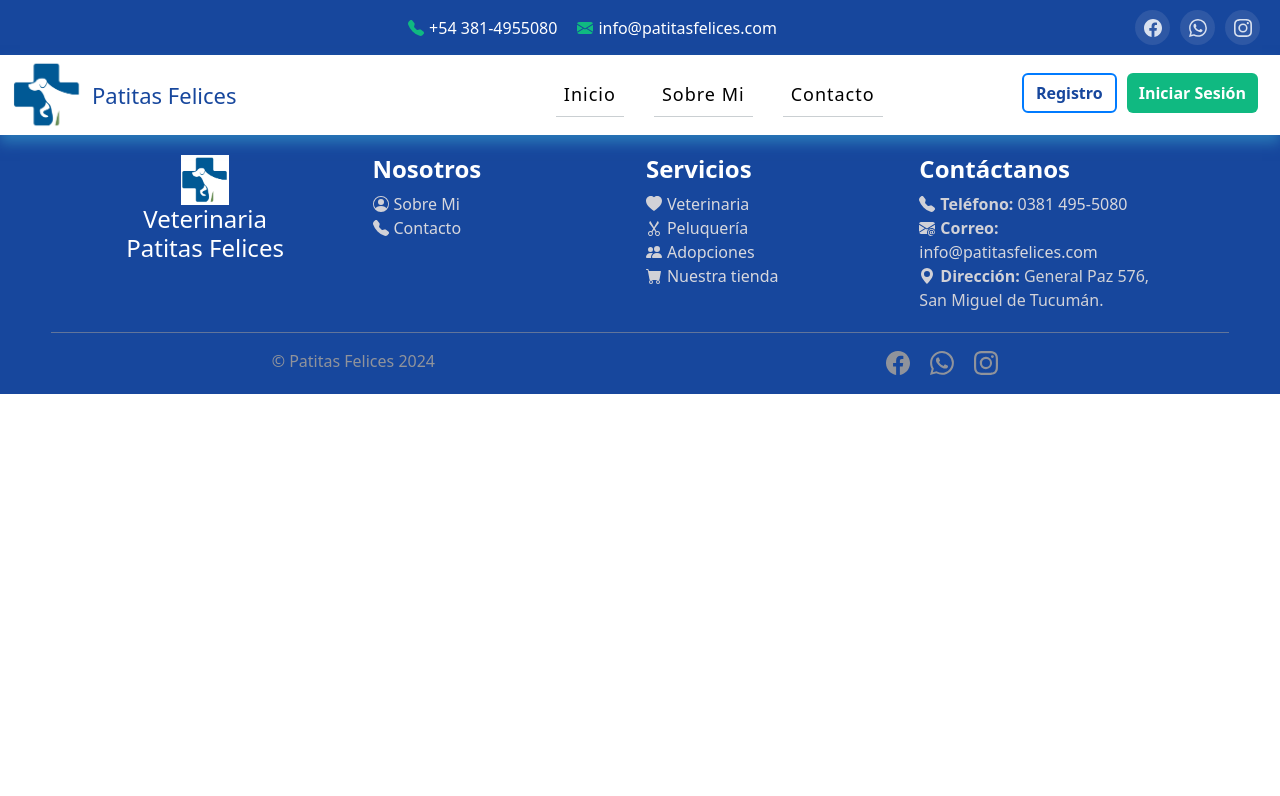
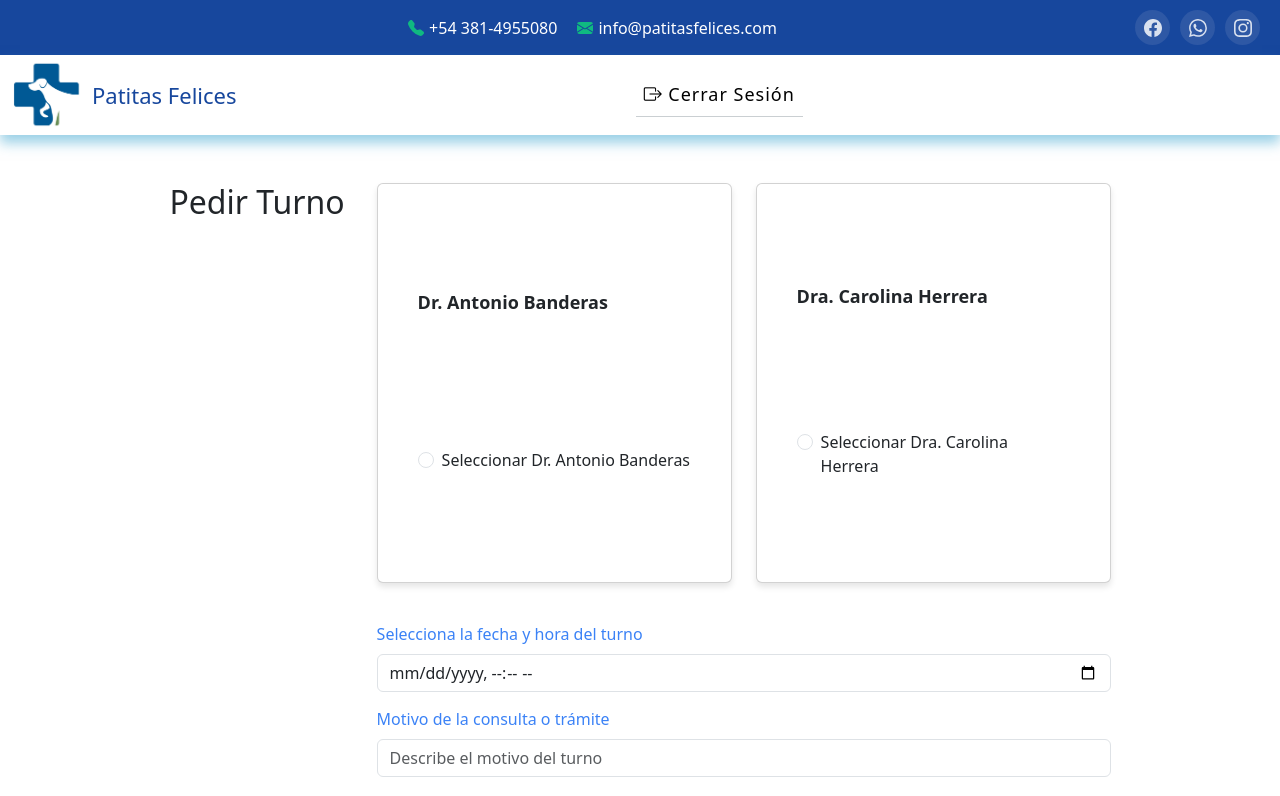
Before and after one commit to JuanDiaz26/Veterinaria---Patitas-Felices, a React (Vite) app: page /paciente in a window 1280 px wide. Shown: the top 796 px of the page. Built offline with nearby package versions, Linux system fonts and the light colour scheme.

Commit message:
terminando de ajustar el codigo del registro, inicio de sesion, y las interfaces de paciente y admin

```diff
--- a/src/App.jsx
+++ b/src/App.jsx
@@ -9,25 +9,33 @@ import SobreMi from './pages/SobreMi';
 import Contacto from './pages/Contacto';
 import Error from './pages/Error';
 import AdminInterfaz from './pages/AdminInterfaz';
+import PacienteInterfaz from './pages/PacienteInterfaz';
 
 const App = () => {
-  const [esAdmin, setEsAdmin] = useState(false); // Estado para controlar si el usuario es admin
-  const [isAuthenticated, setIsAuthenticated] = useState(false); // Estado para saber si el usuario está autenticado
+  const [esAdmin, setEsAdmin] = useState(false);
+  const [esPaciente, setEsPaciente] = useState(false);
+  const [isAuthenticated, setIsAuthenticated] = useState(false);
 
   const cerrarSesion = () => {
-    setIsAuthenticated(false); // Cambia el estado de autenticación
-    setEsAdmin(false); // También puedes limpiar el estado de admin
+    setIsAuthenticated(false);
+    setEsAdmin(false);
+    setEsPaciente(false);
   };
 
   const iniciarSesionComoAdmin = () => {
-    setIsAuthenticated(true); // El usuario está autenticado
-    setEsAdmin(true); // El usuario es un administrador
+    setIsAuthenticated(true);
+    setEsAdmin(true);
+  };
+
+  const iniciarSesionComoPaciente = () => {
+    setIsAuthenticated(true);
+    setEsPaciente(true);
   };
 
   return (
     <BrowserRouter>
       <TopBar />
-      <Navbar esAdmin={esAdmin} cerrarSesion={cerrarSesion} />
+      <Navbar esAdmin={esAdmin} esPaciente={esPaciente} cerrarSesion={cerrarSesion} />
       <Routes>
         <Route path="/" element={<Inicio />} />
         <Route path="/detalle-planes" element={<DetallePlanes />} />
@@ -35,10 +43,9 @@ const App = () => {
         <Route path="/contacto" element={<Contacto />} />
         <Route path="/error" element={<Error />} />
         <Route path="/admin" element={<AdminInterfaz iniciarSesionComoAdmin={iniciarSesionComoAdmin} />} />
+        <Route path="/paciente" element={<PacienteInterfaz iniciarSesionComoPaciente={iniciarSesionComoPaciente} />} />
       </Routes>
-
-      {/* Condicional para no mostrar el Footer solo en la ruta '/admin' */}
-      {window.location.pathname !== '/admin' && <Footer />}
+      {window.location.pathname !== '/admin' && window.location.pathname !== '/paciente' && <Footer />}
     </BrowserRouter>
   );
 };
--- a/src/components/Navbar.jsx
+++ b/src/components/Navbar.jsx
@@ -9,7 +9,7 @@ import './Navbar.css';
 import InicioModal from './InicioModal';
 import RegistroModal from './RegistroModal';
 
-const Navbar = ({ esAdmin, cerrarSesion }) => {
+const Navbar = ({ esAdmin, esPaciente, cerrarSesion }) => {
   const [mostrarRegistro, setMostrarRegistro] = useState(false);
   const [mostrarInicio, setMostrarInicio] = useState(false);
   const [mostrarConfirmacion, setMostrarConfirmacion] = useState(false);
@@ -38,20 +38,18 @@ const Navbar = ({ esAdmin, cerrarSesion }) => {
   return (
     <nav className="navbar navbar-expand-lg bg-body-tertiary fixed-top">
       <div className="container-fluid d-flex justify-content-between">
-      {esAdmin ? (
-                  <>
-                    <Link className="navbar-brand">
+      {esAdmin || esPaciente ? (
+      // Si es admin o paciente, solo muestra la imagen y el texto sin enlace
+      <div className="navbar-brand">
         <img className="logo-clinica" src={Logo} alt="Logo Veterinaria Patitas Felices" />
         <h1 className="titulo-veterinaria">Patitas Felices</h1>
-                    </Link>
-                  </>
+      </div>
     ) : (
-                  <>
+      // Si no es admin ni paciente, se puede hacer clic para volver al inicio
       <Link className="navbar-brand" to="/">
         <img className="logo-clinica" src={Logo} alt="Logo Veterinaria Patitas Felices" />
         <h1 className="titulo-veterinaria">Patitas Felices</h1>
       </Link>
-                  </>
     )}
 
         <button
@@ -93,13 +91,24 @@ const Navbar = ({ esAdmin, cerrarSesion }) => {
                     <li className="nav-item">
                       <Link className="nav-link" to="/administrar-turnos" onClick={closeOffcanvas}>Administrar Turnos</Link>
                     </li>
+                    {/* Aquí se agrega el botón de cerrar sesión para admin */}
+                    <li className="nav-item">
+                      <button className="nav-link btn" onClick={mostrarModalConfirmacion}>
+                        <i className="bi bi-box-arrow-right"></i> Cerrar Sesión
+                      </button>
+                    </li>
                   </>
+                ) : esPaciente ? (
+                  // Solo el botón de cerrar sesión para pacientes
+                  <li className="nav-item">
+                    <button className="nav-link btn" onClick={mostrarModalConfirmacion}>
+                      <i className="bi bi-box-arrow-right"></i> Cerrar Sesión
+                    </button>
+                  </li>
                 ) : (
                   <>
                     <li className="nav-item">
-                      <Link className="nav-link" to="/" onClick={closeOffcanvas}>
-                        Inicio
-                      </Link>
+                      <Link className="nav-link" to="/" onClick={closeOffcanvas}>Inicio</Link>
                     </li>
                     <li className="nav-item">
                       <Link className="nav-link" to="/sobre-mi" onClick={closeOffcanvas}>Sobre Mi</Link>
@@ -111,11 +120,7 @@ const Navbar = ({ esAdmin, cerrarSesion }) => {
                 )}
               </div>
               <div className="d-flex ContenedorSesion">
-                {esAdmin ? (
-                  <button className="nav-link btn" onClick={mostrarModalConfirmacion}>
-                    <i className="bi bi-box-arrow-right"></i> Cerrar Sesión
-                  </button>
-                ) : (
+                {esAdmin || esPaciente ? null : (
                   <>
                     <RegistroModal mostrar={mostrarRegistro} cerrarModal={() => setMostrarRegistro(false)} />
                     <InicioModal mostrar={mostrarInicio} cerrarModal={() => setMostrarInicio(false)} />
--- a/src/components/RegistroModal.jsx
+++ b/src/components/RegistroModal.jsx
@@ -83,7 +83,7 @@ function RegistroModal() {
         setTelefono('');
         setContraseña('');
         setConfirmarContraseña('');
-      }, 3000);
+      }, 1500);
 
     } catch (error) {
       console.error(error); // Agrega esto para ver el error completo en la consola
--- a/src/pages/PacienteInterfaz.jsx
+++ b/src/pages/PacienteInterfaz.jsx
@@ -1,12 +1,17 @@
-import React, { useState } from 'react';
+import React, { useState, useEffect } from 'react';
 import { Card, Button, Form } from 'react-bootstrap';
 import emailjs from 'emailjs-com';
 
-const PacienteInterfaz = () => {
+const PacienteInterfaz = ({ iniciarSesionComoPaciente }) => {
   const [especialista, setEspecialista] = useState('');
   const [fecha, setFecha] = useState('');
   const [motivo, setMotivo] = useState('');
   const [mensaje, setMensaje] = useState('');
+
+  // Llama a iniciarSesionComoPaciente al montar el componente
+  useEffect(() => {
+    iniciarSesionComoPaciente();
+  }, [iniciarSesionComoPaciente]);
 
   const enviarTurno = (e) => {
     e.preventDefault();
@@ -16,13 +21,12 @@ const PacienteInterfaz = () => {
       return;
     }
 
-    // Datos para enviar el email usando EmailJS
     const templateParams = {
       especialista,
       fecha,
       motivo,
       mensaje,
-      to_email: 'email-del-paciente@ejemplo.com' // Aquí debes colocar el email del paciente real
+      to_email: 'email-del-paciente@ejemplo.com' // Debes colocar el email del paciente real
     };
 
     emailjs
```
Also changed, not shown: src/main.jsx (line endings or trailing spaces). Lines whose indentation alone changed are shown as unchanged.
